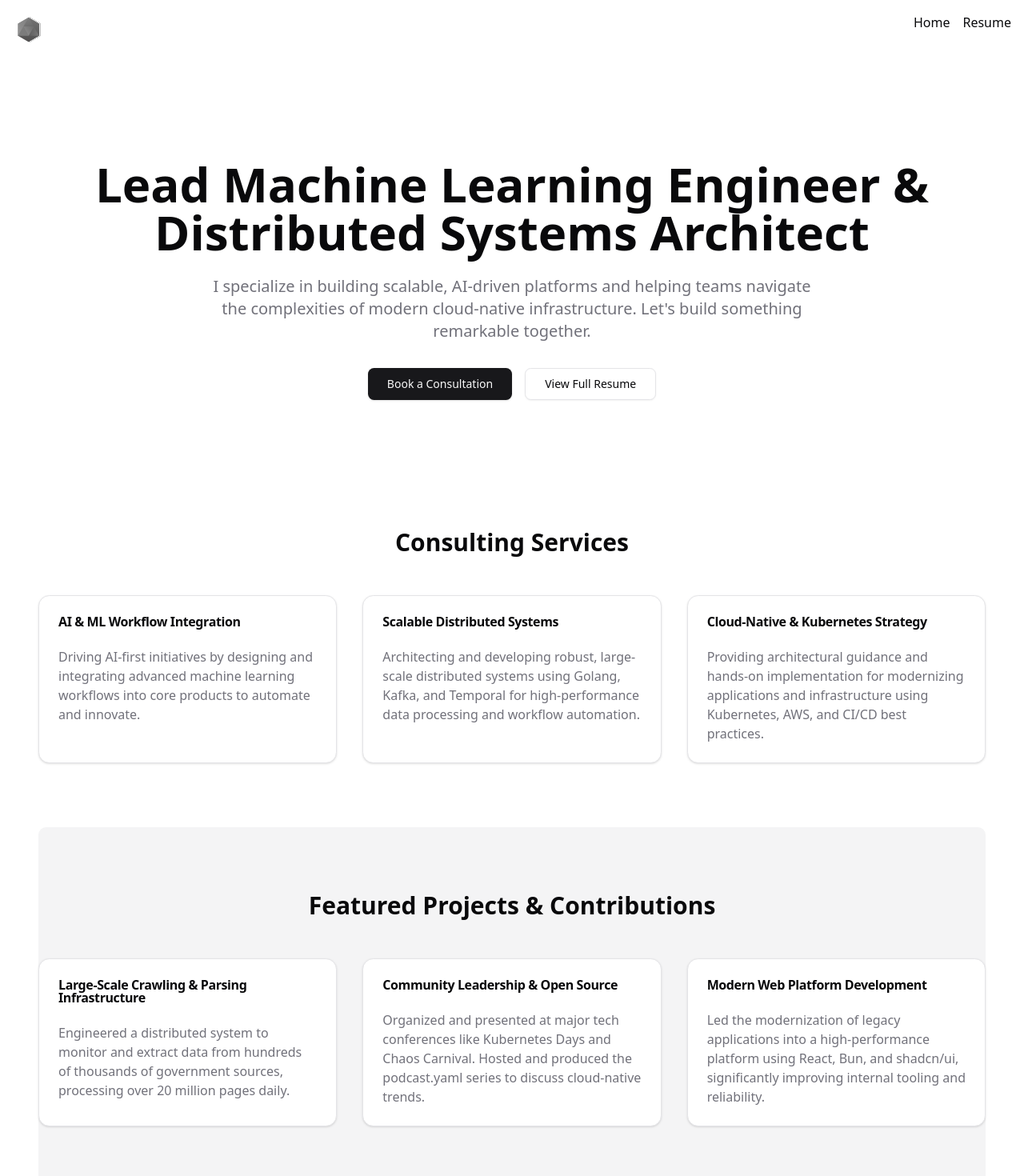
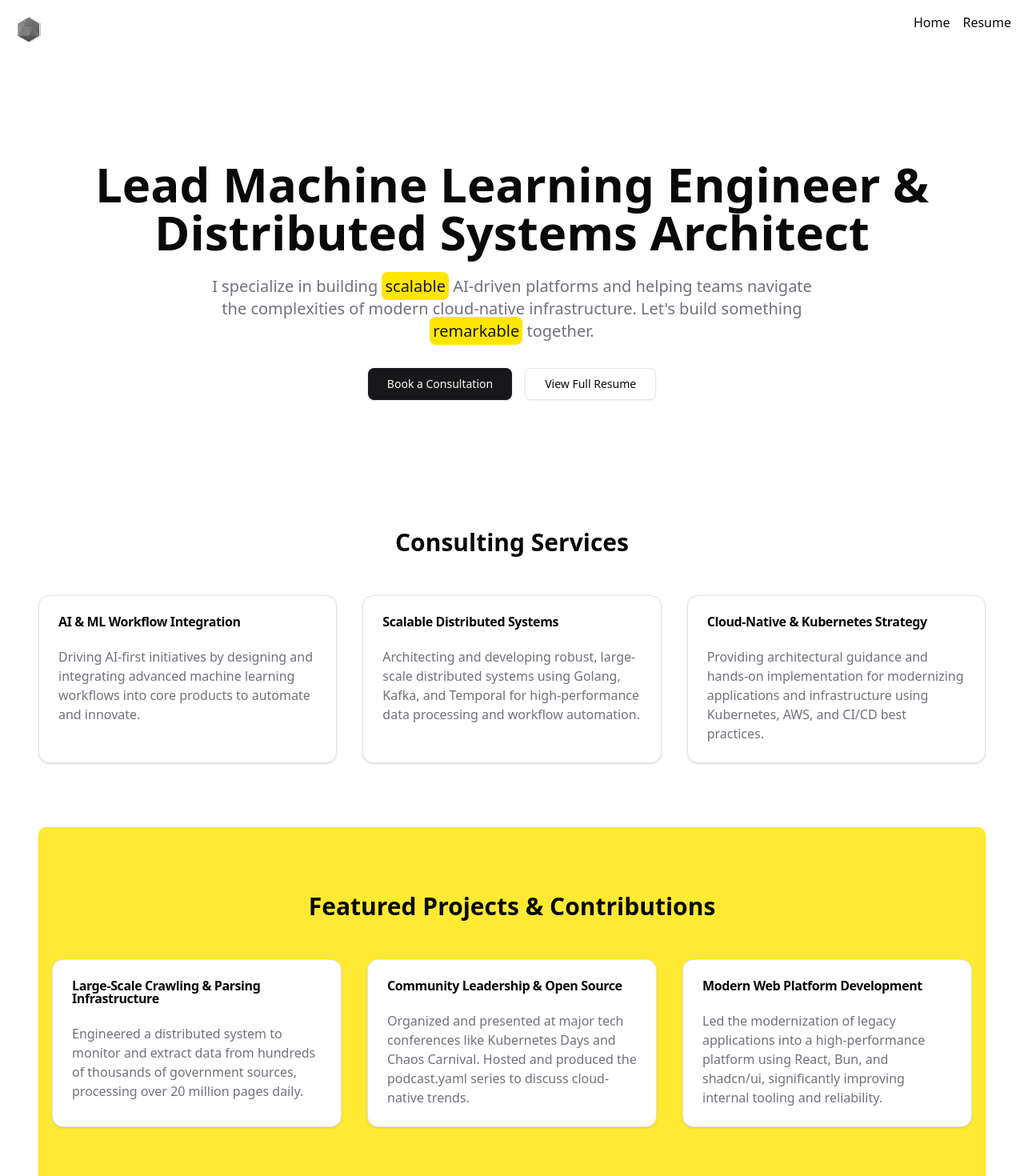
Before and after one commit to extrasalt/extrasalt.github.io, a React (Vite) app: page / in a window 1280 px wide. Shown: the top 1470 px of the page at 80% size. Built offline with nearby package versions, Linux system fonts and the light colour scheme.

Commit message:
Add a bit of yellow to the styling

```diff
--- a/src/Home.tsx
+++ b/src/Home.tsx
@@ -55,7 +55,7 @@ export function Home() {
             Lead Machine Learning Engineer & Distributed Systems Architect
           </h1>
           <p className="text-lg md:text-xl text-muted-foreground max-w-3xl mx-auto mt-6 mb-8">
-            I specialize in building scalable, AI-driven platforms and helping teams navigate the complexities of modern cloud-native infrastructure. Let's build something remarkable together.
+            I specialize in building <span className="bg-accent text-primary p-1 rounded-md">scalable</span> AI-driven platforms and helping teams navigate the complexities of modern cloud-native infrastructure. Let's build something <span className="bg-accent text-primary p-1 rounded-md">remarkable</span> together.
           </p>
           <div className="flex gap-4 justify-center">
             <Button size="lg" asChild>
@@ -85,7 +85,7 @@ export function Home() {
         </section>
 
         {/* Projects Section */}
-        <section id="projects" className="py-20 bg-secondary rounded-lg">
+        <section id="projects" className="py-20 bg-accent/80 rounded-lg px-4 border border-accent">
           <div className="container mx-auto">
             <h2 className="text-3xl font-bold text-center mb-12">Featured Projects & Contributions</h2>
             <div className="grid md:grid-cols-3 gap-8">
--- a/styles/globals.css
+++ b/styles/globals.css
@@ -17,7 +17,7 @@
   --secondary-foreground: hsl(240 5.9% 10%);
   --muted: hsl(240 4.8% 95.9%);
   --muted-foreground: hsl(240 3.8% 46.1%);
-  --accent: hsl(240 4.8% 95.9%);
+  --accent: hsl(54, 100%, 50%);
   --accent-foreground: hsl(240 5.9% 10%);
   --destructive: hsl(0 84.2% 60.2%);
   --destructive-foreground: hsl(0 0% 98%);
```
